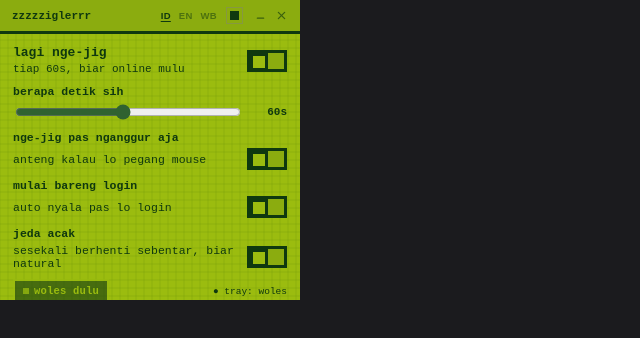
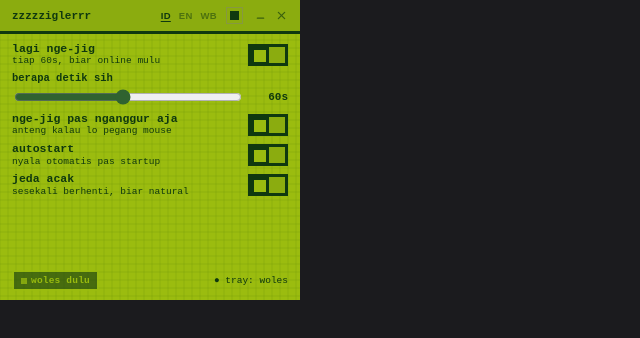
Before and after one commit to raflisbk/zigggler, a website: page src/index.html in a window 1280 px wide. Shown: the whole page, without its empty margins (0-640 px from the left). Drawn offline with Linux system fonts and the light colour scheme.

Commit message:
fix: rapetin layout viewMain biar 6 row muat di 300x300, benerin copy autostart (#42)
Overflow nyata ke-konfirmasi (window asli, skipTaskbar jadi window
di-raise+posisi-in via KWin scripting console, screenshot exact crop):
field 'jeda acak' + status-row ke-clip di luar viewport abis nambah
toggle ke-5 (PR #38 autostart, PR #41 jeda acak numpuk di atas base
4-field yang udah pas-pasan).

Fix layout:
- idle/autostart/jeda-acak diubah dari pola field(label-line + row
  terpisah) jadi pola row(label-block dua-baris + switch) yang sama
  kayak row jiggle utama -- satu baris lebih ringkas daripada dua.
- .view gap 9px -> 5px, .content padding 11/13/12 -> 8/12/9.
- .label-block .t 13px->11.5px, .d 11px->9.5px, margin-top 2px->1px.
- .field .t 11.5px->10.5px.
- .status-chip padding/gap/font dikecilin dikit (10.5px->9.5px).
- .idle-copy class dibuang (gak kepake lagi abis migrasi ke
  label-block/.d).

Copy autostart diperbaiki (kurang natural sebelumnya):
- ID: label 'autostart', desc 'nyala otomatis pas startup' (dulu
  label-nya sendiri 'mulai bareng login', ambigu).
- EN: label 'autostart', desc 'launch at startup' (dulu 'start with
  login').
- JA: label '自動起動', desc '起動時に自動で起動'.
randomBreaksDesc ID/JA ikut dipendekin dikit buat konsistensi nada
compact.

Verifikasi: tauri build (release + .deb, bukan dev -- hindarin OOM
risk dari dev-server), jalanin binary release asli, window di-raise ke
posisi predictable via KWin scripting (resourceClass match, confirmed
ACTIVE_NOW:true), screenshot exact crop window -- PENTING, crop fisik
harus dikali scale factor display (1.1 di device ini, kscreen-doctor
confirmed), bukan crop logical px mentah, kalau nggak hasil crop
kepotong di kanan/bawah padahal window-nya sendiri gak overflow.
Dengan crop yang bener (330x330 fisik buat window 300x300 logical):
semua 6 row kebaca penuh -- jiggle, interval+slider, idle, autostart,
jeda-acak, DAN status-row (chip + tray preview) semua kelihatan utuh,
switch gak ke-clip. CSS fix solid.

```diff
--- a/src/index.html
+++ b/src/index.html
@@ -58,8 +58,8 @@
   .win-btn-close:hover { opacity: 1; background: #E0434B; color: #fff; }
   .win-btn:focus-visible { outline: 2px solid var(--accent); outline-offset: 1px; }
 
-  .content { position: relative; z-index: 2; padding: 11px 13px 12px; flex: 1; min-height: 0; overflow: hidden; }
-  .view { display: flex; flex-direction: column; gap: 9px; height: 100%; }
+  .content { position: relative; z-index: 2; padding: 8px 12px 9px; flex: 1; min-height: 0; overflow: hidden; }
+  .view { display: flex; flex-direction: column; gap: 5px; height: 100%; }
   .view[hidden] { display: none; }
 
   .back-btn {
@@ -77,24 +77,23 @@
   .theme-pick:focus-visible { outline: 2px solid var(--accent); outline-offset: 2px; }
   .theme-pick .nm { font-size: 8.5px; font-weight: 600; line-height: 1.15; text-align: center; opacity: .85; }
   .row { display: flex; align-items: center; justify-content: space-between; gap: 10px; }
-  .label-block .t { font-weight: 700; font-size: 13px; }
-  .label-block .d { font-size: 11px; color: var(--sec); margin-top: 2px; line-height: 1.3; }
-  .idle-copy { font-size: 11.5px; color: var(--sec); }
+  .label-block .t { font-weight: 700; font-size: 11.5px; line-height: 1.15; }
+  .label-block .d { font-size: 9.5px; color: var(--sec); margin-top: 1px; line-height: 1.15; }
 
   .switch { position: relative; width: 40px; height: 22px; cursor: pointer; flex-shrink: 0; }
   .switch .knob { position: absolute; top: 2px; left: 2px; width: 18px; height: 18px; transition: left .2s; }
   .switch.on .knob { left: 20px; }
   .switch:focus-visible { outline: 2px solid var(--accent); outline-offset: 2px; }
 
-  .field { display: flex; flex-direction: column; gap: 4px; }
-  .field .t { font-size: 11.5px; font-weight: 700; }
+  .field { display: flex; flex-direction: column; gap: 3px; }
+  .field .t { font-size: 10.5px; font-weight: 700; }
   .slider-row { display: flex; align-items: center; gap: 8px; }
   input[type="range"] { flex: 1; }
   input:focus-visible { outline: 2px solid var(--accent); outline-offset: 2px; }
   .val { font-size: 11px; font-weight: 700; font-variant-numeric: tabular-nums; min-width: 36px; text-align: right; }
   .time-pair { display: flex; align-items: center; gap: 6px; font-size: 12px; font-weight: 600; }
   .time-pair input { width: 48px; padding: 4px 6px; font-size: 12px; font-weight: 600; text-align: center; font-family: inherit; }
-  .status-chip { display: inline-flex; align-items: center; gap: 5px; font-size: 10.5px; font-weight: 700; letter-spacing: .02em; padding: 4px 8px; width: fit-content; }
+  .status-chip { display: inline-flex; align-items: center; gap: 4px; font-size: 9.5px; font-weight: 700; letter-spacing: .02em; padding: 3px 7px; width: fit-content; }
   .status-chip .pulse { width: 6px; height: 6px; border-radius: 50%; animation: chip-pulse 1.8s ease-in-out infinite; }
   @keyframes chip-pulse { 0%, 100% { opacity: 1; transform: scale(1); } 50% { opacity: .4; transform: scale(.7); } }
   @media (prefers-reduced-motion: reduce) { .status-chip .pulse, * { animation: none !important; } }
@@ -282,23 +281,26 @@
           <div class="t" id="intervalLabel"></div>
           <div class="slider-row"><input type="range" id="intervalSlider" min="5" max="120" value="45"><span class="val" id="intervalVal">45s</span></div>
         </div>
-        <div class="field">
-          <div class="t" id="idleLabelT"></div>
-          <div class="row"><span class="idle-copy" id="idleDesc"></span>
-            <div class="switch on" id="idleSwitch" role="switch" aria-checked="true" tabindex="0"><div class="knob"></div></div>
+        <div class="row">
+          <div class="label-block">
+            <div class="t" id="idleLabelT"></div>
+            <div class="d" id="idleDesc"></div>
           </div>
+          <div class="switch on" id="idleSwitch" role="switch" aria-checked="true" tabindex="0"><div class="knob"></div></div>
         </div>
-        <div class="field">
-          <div class="t" id="autostartLabelT"></div>
-          <div class="row"><span class="idle-copy" id="autostartDesc"></span>
-            <div class="switch" id="autostartSwitch" role="switch" aria-checked="false" tabindex="0"><div class="knob"></div></div>
+        <div class="row">
+          <div class="label-block">
+            <div class="t" id="autostartLabelT"></div>
+            <div class="d" id="autostartDesc"></div>
           </div>
+          <div class="switch" id="autostartSwitch" role="switch" aria-checked="false" tabindex="0"><div class="knob"></div></div>
         </div>
-        <div class="field">
-          <div class="t" id="randomBreaksLabelT"></div>
-          <div class="row"><span class="idle-copy" id="randomBreaksDesc"></span>
-            <div class="switch" id="randomBreaksSwitch" role="switch" aria-checked="false" tabindex="0"><div class="knob"></div></div>
+        <div class="row">
+          <div class="label-block">
+            <div class="t" id="randomBreaksLabelT"></div>
+            <div class="d" id="randomBreaksDesc"></div>
           </div>
+          <div class="switch" id="randomBreaksSwitch" role="switch" aria-checked="false" tabindex="0"><div class="knob"></div></div>
         </div>
         <div class="status-row">
           <span class="status-chip" id="statusChip"><span class="pulse"></span><span id="statusChipText"></span></span>
@@ -341,10 +343,10 @@
       intervalLabel: "berapa detik sih",
       idleLabelT: "nge-jig pas nganggur aja",
       idleDesc: "anteng kalau lo pegang mouse",
-      autostartLabelT: "mulai bareng login",
-      autostartDesc: "auto nyala pas lo login",
+      autostartLabelT: "autostart",
+      autostartDesc: "nyala otomatis pas startup",
       randomBreaksLabelT: "jeda acak",
-      randomBreaksDesc: "sesekali berhenti sebentar, biar natural",
+      randomBreaksDesc: "sesekali berhenti, biar natural",
       themeViewTitle: "cari tema",
       backLabel: "cus balik",
       chipOn: "lagi nge-jig",
@@ -358,8 +360,8 @@
       intervalLabel: "how often",
       idleLabelT: "jiggle only when idle",
       idleDesc: "stays quiet while you're using the mouse",
-      autostartLabelT: "start with login",
-      autostartDesc: "auto-launches when you log in",
+      autostartLabelT: "autostart",
+      autostartDesc: "launch at startup",
       randomBreaksLabelT: "random breaks",
       randomBreaksDesc: "pauses now and then, keeps it natural",
       themeViewTitle: "pick a theme",
@@ -375,10 +377,10 @@
       intervalLabel: "どのくらいの頻度",
       idleLabelT: "離席中だけジグる",
       idleDesc: "マウス触ってる時は邪魔しない",
-      autostartLabelT: "ログイン時に自動起動",
-      autostartDesc: "ログインしたら自動でオン",
+      autostartLabelT: "自動起動",
+      autostartDesc: "起動時に自動で起動",
       randomBreaksLabelT: "ランダム休憩",
-      randomBreaksDesc: "たまに休む、不自然にならないように",
+      randomBreaksDesc: "たまに休憩する、自然な感じに",
       themeViewTitle: "テーマを選ぶ",
       backLabel: "戻る",
       chipOn: "ジグってる",
```
